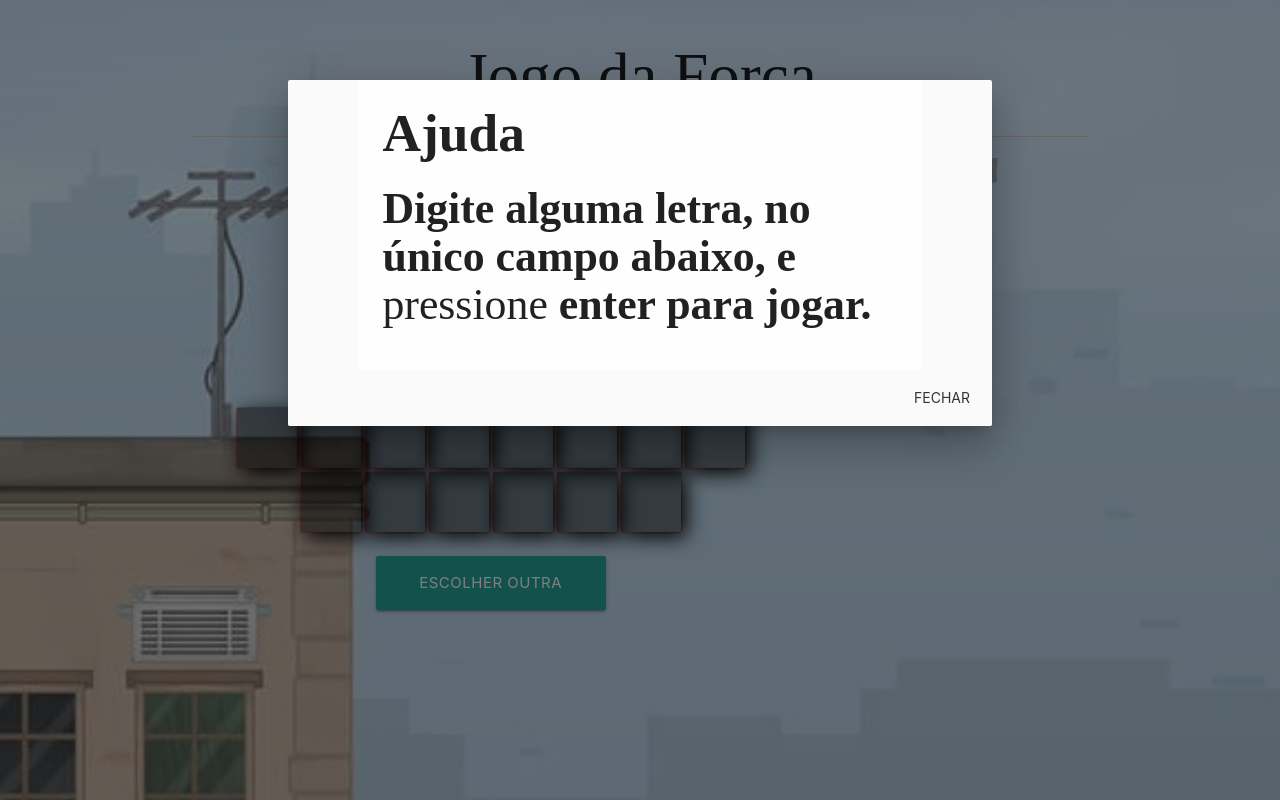
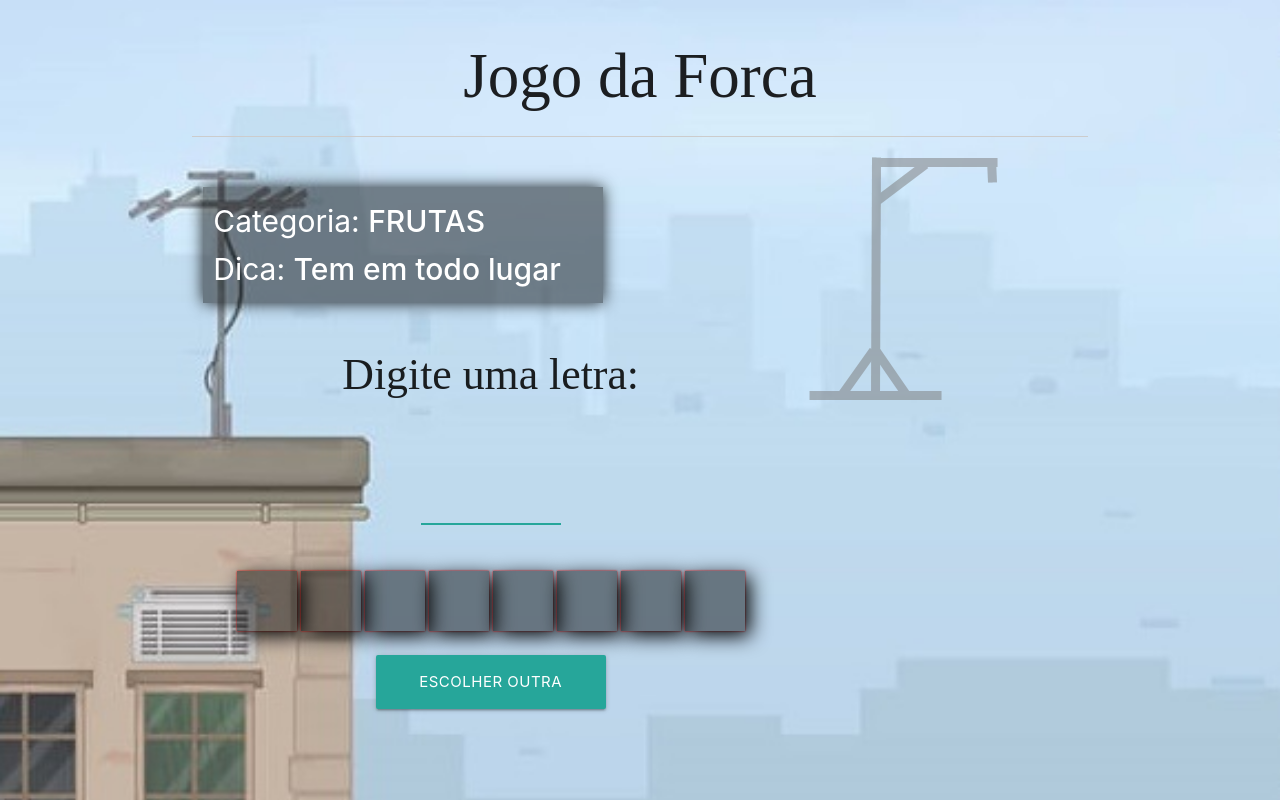
Before and after one commit to TaffarelXavier/jogo-da-forca, a plain HTML site: page index2.html in a window 1280 px wide. Drawn offline with nearby package versions, Linux system fonts and the light colour scheme; a web font is replaced by a local one.

Commit message:
Alterações

```diff
--- a/assets/css/css.css
+++ b/assets/css/css.css
@@ -73,3 +73,13 @@ span {
   align-items: center;
   justify-content: center;
 }
+
+.dicas{
+  text-align: left;
+  font-size:2rem;
+  background:rgba(0, 0, 0, 0.4545);
+  width: 400px !important;
+  color:white;
+  padding:10px;
+  box-shadow: 0px 0px 15px 0px rgba(0, 0, 0, 0.8545);
+}
--- a/assets/js/jogo.js
+++ b/assets/js/jogo.js
@@ -1,9 +1,4 @@
-function getRandomIntInclusive(min, max) {
-  min = Math.ceil(min);
-  max = Math.floor(max);
-  return Math.floor(Math.random() * (max - min + 1)) + min; //The maximum is inclusive and the minimum is inclusive
-}
-
+//Declaração das variáveis:
 var aleatorio,
   elRand,
   palavra,
@@ -11,6 +6,8 @@ var aleatorio,
   str,
   quantErros = 0,
   acertos = 0,
+  dica = "",
+  nomeDaCategoria = "",
   erros = [];
 
 const CAMINHO = "/assets/images/";
@@ -20,19 +17,68 @@ const texto = document.getElementById("get-linhas");
 const elEntradaLetra = document.getElementById("letra");
 const btnIniciarNovamente = document.getElementById("btn-iniciar-novamente");
 
-var palavras = [
-  "casa",
-  "deus",
-  "computador",
-  "mouse",
-  "grampeador",
-  "paralelepipedo",
-];
+/**
+ Banco de dados:
+*/
+
+const db = {
+  frutas: [
+    { palavra: "manga", dica: "Há épocas em que tem bastante" },
+    { palavra: "tangerina", dica: "Tem em todo lugar" },
+    { palavra: "banana", dica: "Tem em todo lugar" },
+    { palavra: "uva", dica: "Tem em todo lugar" },
+    { palavra: "pêssego", dica: "Tem em todo lugar" },
+    { palavra: "melancia", dica: "Tem em todo lugar" },
+    { palavra: "melão", dica: "Tem em todo lugar" },
+    { palavra: "carambola", dica: "Tem em todo lugar" },
+    { palavra: "morango", dica: "Tem em todo lugar" },
+    { palavra: "laranja", dica: "Tem em todo lugar" },
+    { palavra: "pitomba", dica: "Tem em todo lugar" }
+  ],
+  casa: [
+    { palavra: "mesa", dica: "Tem em todo lugar" },
+    { palavra: "cadeira", dica: "Tem em todo lugar" },
+    { palavra: "geladeira", dica: "Tem em todo lugar" },
+    { palavra: "rack", dica: "Tem em todo lugar" },
+    { palavra: "televisão", dica: "Tem em todo lugar" },
+    { palavra: "fogão", dica: "Tem em todo lugar" },
+    { palavra: "cama", dica: "Tem em todo lugar" },
+    { palavra: "travesseiro", dica: "Tem em todo lugar" },
+    { palavra: "guarda-roupa", dica: "Tem em todo lugar" },
+    { palavra: "tv", dica: "Tem em todo lugar" },
+    { palavra: "porta", dica: "Tem em todo lugar" },
+    { palavra: "janela", dica: "Tem em todo lugar" },
+    { palavra: "armário", dica: "Tem em todo lugar" },
+    { palavra: "sofá", dica: "Tem em todo lugar" },
+    { palavra: "dvd", dica: "Tem em todo lugar" },
+    { palavra: "som", dica: "Tem em todo lugar" },
+    { palavra: "controle-remoto", dica: "Tem em todo lugar" },
+    { palavra: "computador", dica: "Tem em todo lugar" }
+  ]
+};
+
+//Pega um valor aleatório no banco de dados.
 
 function iniciarJogo() {
-  aleatorio = getRandomIntInclusive(0, palavras.length - 1);
+  nomeDaCategoria = "frutas";
 
-  palavra = palavras[aleatorio];
+  //aleatorio = getRandomIntInclusive(0, palavras.length - 1);
+  var categoria = Object.values(db[nomeDaCategoria]);
+
+  categoria = categoria.sort((a, b) => {
+    return 0.5 - Math.random();
+  });
+
+  var rand = categoria[Math.floor(Math.random() * categoria.length)];
+
+  palavra = rand.palavra;
+
+  document.getElementById(
+    "get-name-category"
+  ).innerHTML = `<div class="dicas">Categoria:
+  <strong>${nomeDaCategoria.toUpperCase()}</strong> <br>
+    Dica: <strong>${rand.dica}</strong></div>
+    `;
 
   elRand = palavra;
 
@@ -67,6 +113,7 @@ elEntradaLetra.onkeyup = ev => {
   var letra;
 
   if (ev.keyCode == 13) {
+
     letra = ev.target.value;
 
     var index = elRand.findIndex(lett => lett === letra);
@@ -99,7 +146,6 @@ elEntradaLetra.onkeyup = ev => {
         if (confirm("Você perdeu.\nDeseja iniciar um novo jogo?")) {
           iniciarJogo();
           restartJogo();
-          //button();
         } else {
           ev.target.disabled = true;
         }
@@ -112,11 +158,11 @@ elEntradaLetra.onkeyup = ev => {
 
         texto.innerHTML = str.join("").toUpperCase();
 
+        //Quando o usuário vence:
         if (acertos == palavra.length) {
           if (confirm("Você venceu.\nDeseja iniciar um novo jogo?")) {
             iniciarJogo();
             restartJogo();
-            //button();
           } else {
             ev.target.disabled = true;
           }
--- a/index2.html
+++ b/index2.html
@@ -10,7 +10,7 @@
       href="https://fonts.googleapis.com/icon?family=Material+Icons"
     /> -->
     <link rel="stylesheet" href="assets/css/materialize.min.css" />
-    <link rel="stylesheet" href="assets/css/css.min.css" />
+    <link rel="stylesheet" href="assets/css/css.css" />
     <link rel="stylesheet" href="assets/css/modal.css" />
   </head>
   <body>
@@ -25,6 +25,7 @@
       </div>
       <div class="row">
         <div class="col s8 direita">
+          <h3 id='get-name-category'></h3>
           <h3 id="digite-uma-letra">Digite uma letra:</h3>
           <br />
           <input type="text" autofocus maxlength="1" id="letra" /><br />
@@ -63,9 +64,9 @@
       </div>
     </div>
 
-    <script src="assets/js/jogo.min.js"></script>
+    <script src="assets/js/jogo.js"></script>
     <!-- Compiled and minified JavaScript -->
-    <script src="https://cdnjs.cloudflare.com/ajax/libs/materialize/1.0.0/js/materialize.min.js"></script>
-    <script src="assets/js/modal.js"></script>
+    <!-- <script src="https://cdnjs.cloudflare.com/ajax/libs/materialize/1.0.0/js/materialize.min.js"></script> -->
+    <!-- <script src="assets/js/modal.js"></script> -->
   </body>
 </html>
```
Also changed, not shown: index.html (renamed from index2.min.html).
